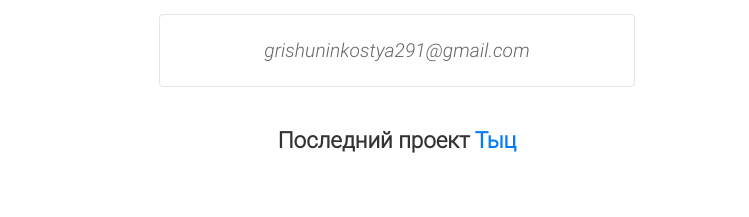
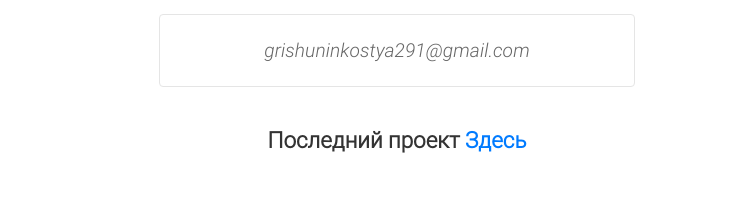
Before and after one commit to Konstant94/konstant94.github.io, a plain HTML site: page index.html in a window 1280 px wide. Shown: the part 1240-1457 px from the top of the page, without its empty margins (243-992 px from the left). Drawn offline with Linux system fonts and the light colour scheme.

Commit message:
Add files via upload

```diff
--- a/index.html
+++ b/index.html
@@ -107,7 +107,7 @@
 						</div>
 						<div class="form-group row justify-content-md-center">
 							<div class="col-md-8">
-							<h3>Последний проект <a href="https://www.svitoch-artek.ua/quadratini">Тыц</a></h3>
+							<h3>Последний проект <a href="https://www.svitoch-artek.ua/quadratini">Здесь</a></h3>
 							</div>
 						</div>
 
```
